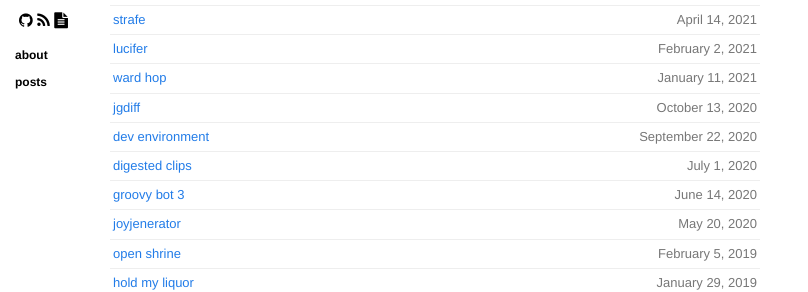
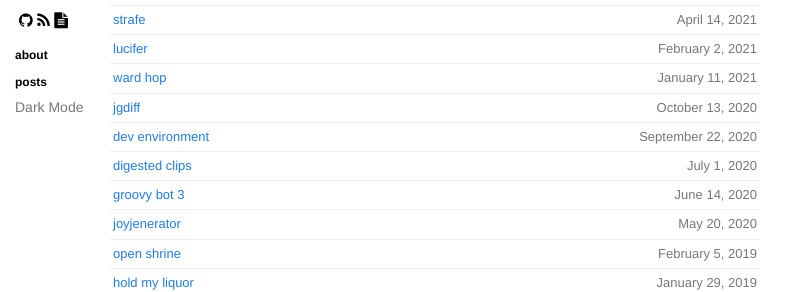
Before and after one commit to dqdang/dqdang.github.io, a Jekyll site: the page built from index.html, in a window 1280 px wide. Shown: the part 150-442 px from the top of the page, without its empty margins (0-808 px from the left). Built offline with Jekyll 4.4.1, drawn with Linux system fonts in a browser that asks for light colours; nearby versions of some CDN libraries.

Commit message:
Add dark mode toggle

```diff
--- a/_includes/sidebar.html
+++ b/_includes/sidebar.html
@@ -20,6 +20,25 @@
     <ul>
       <li><a href="/about">about</a></li>
       <li><a href="/">posts</a></li>
+      <div class="dark-mode-toggle">Dark Mode</div>
     </ul>
   </section>
 </section>
+<script>
+  const darkModeToggle = document.querySelector('.dark-mode-toggle');
+  const body = document.body;
+
+  // Check if dark mode preference is already set
+  const prefersDarkMode = window.matchMedia('(prefers-color-scheme: dark)').matches;
+  if (prefersDarkMode) {
+    body.classList.add('dark-mode');
+  }
+
+  // Function to toggle dark mode
+  function toggleDarkMode() {
+    body.classList.toggle('dark-mode');
+  }
+
+  // Event listener for the toggle switch
+  darkModeToggle.addEventListener('click', toggleDarkMode);
+</script>
--- a/css/base.scss
+++ b/css/base.scss
@@ -338,3 +338,12 @@
     }
   }
 }
+.dark-mode-toggle {
+  cursor: pointer;
+  font-size: 14px;
+  color: #777;
+}
+
+body.dark-mode .dark-mode-toggle {
+  color: #d9d9d9;
+}
```
